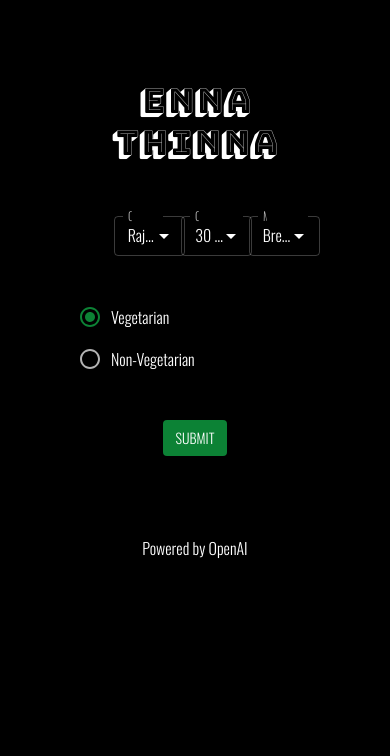
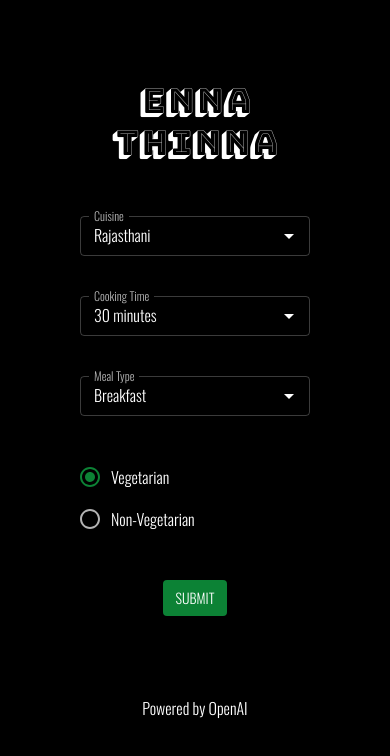
Before and after one commit to ajayvardhan/what-to-cook, a React (Create React App) app: page / in a window 390 px wide. Shown: the top 756 px of the page. Built offline with nearby package versions, Linux system fonts and the light colour scheme; no server answers.

Commit message:
responsive

```diff
--- a/src/components/Form/Form.tsx
+++ b/src/components/Form/Form.tsx
@@ -164,7 +164,7 @@
             Enna Thinna
           </Typography>
         </Grid>
-        <Grid item xs={3}>
+        <Grid item xs={12} sm={6} md={4} lg={3}>
           <Autocomplete
             options={popularCuisines}
             onChange={(event, value) => setCuisine(value)}
@@ -181,7 +181,7 @@
             )}
           />
         </Grid>
-        <Grid item xs={3}>
+        <Grid item xs={12} sm={6} md={4} lg={3}>
           <Autocomplete
             options={commonCookingTimes}
             onChange={(event, value) => setCookingTime(value)}
@@ -198,7 +198,7 @@
             )}
           />
         </Grid>
-        <Grid item xs={3}>
+        <Grid item xs={12} sm={6} md={4} lg={3}>
           <Autocomplete
             options={mealTypes}
             onChange={(event, value) => setMealType(value)}
@@ -247,7 +247,7 @@
           </Button>
         </Grid>
         {apiResponse && (
-          <Grid item xs={4}>
+          <Grid item xs={12} sm={10} md={8} lg={6} xl={4}>
             <Card
               variant="outlined"
               sx={{ bgcolor: "#adadad", cursor: "pointer" }}
```
